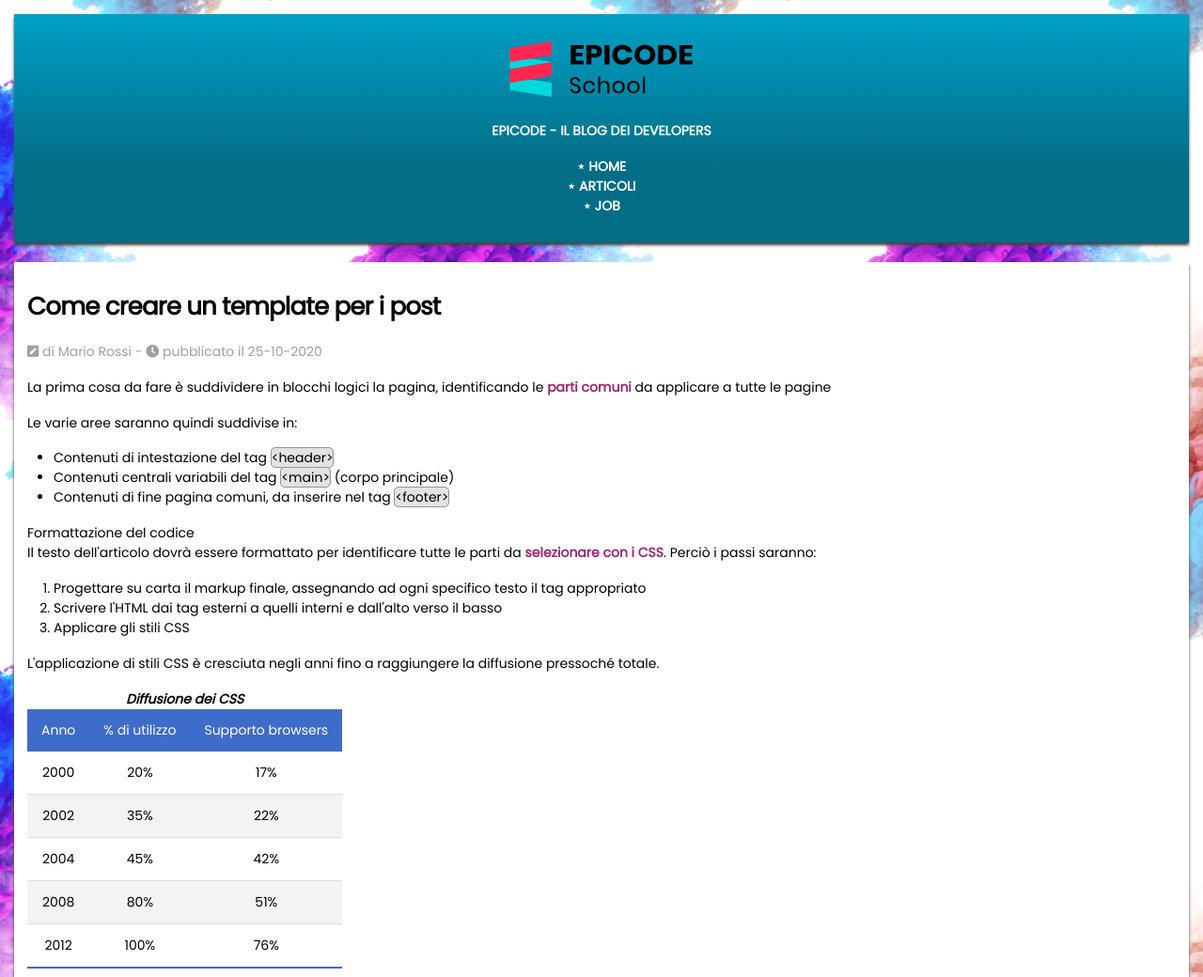
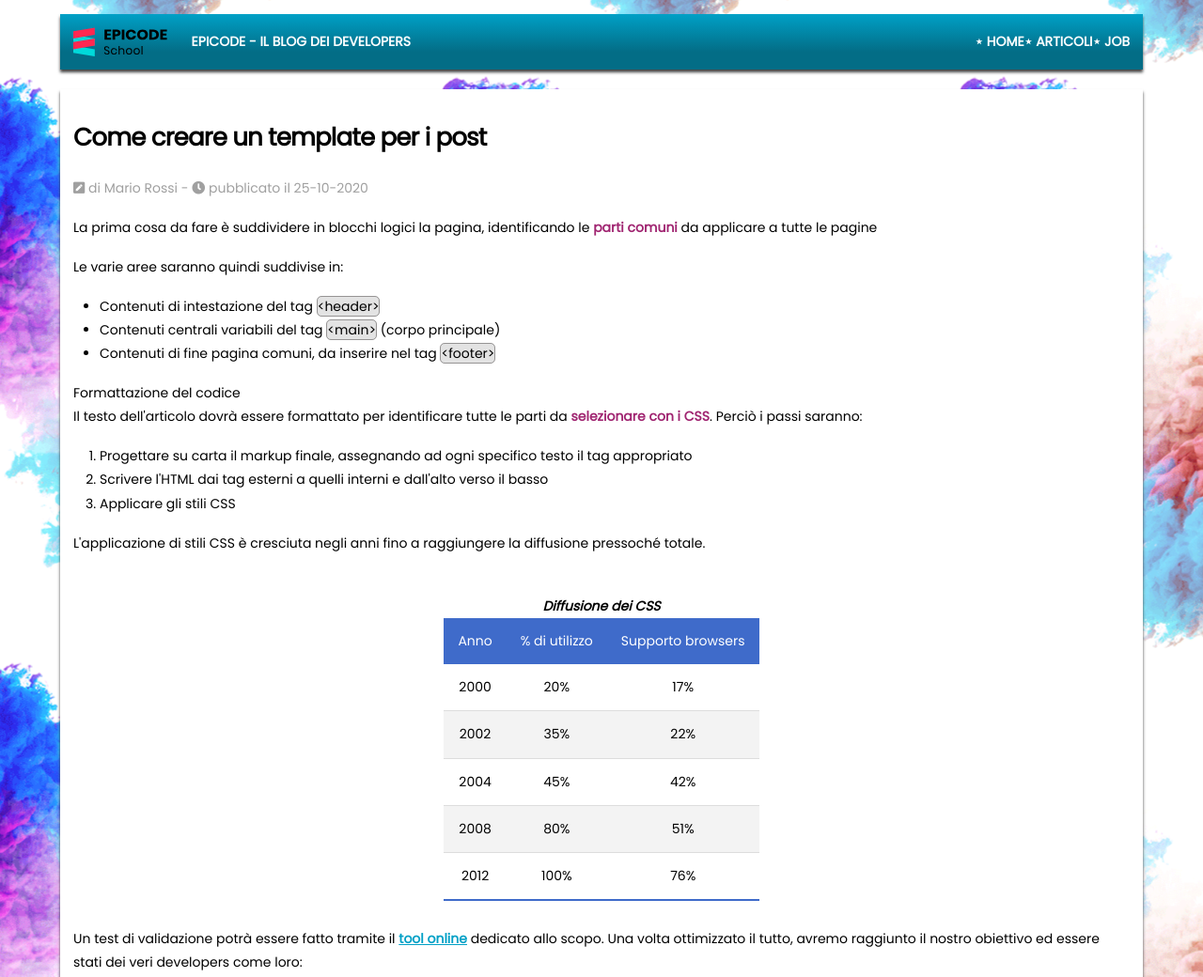
Before and after one commit to diclementef92/S5_L1_UX_UI, a plain HTML site: page index.html in a window 1280 px wide. Shown: the top 1040 px of the page at 94% size. Drawn offline with Linux system fonts and the light colour scheme.

Commit message:
prettier and setting header width media queries

```diff
--- a/assets/css/style.css
+++ b/assets/css/style.css
@@ -1,20 +1,30 @@
 /* IMPOSTAZIONI GENERALI */
-html {font-size: 62.5%;}
+html {
+  font-size: 62.5%;
+}
 body {
-    font-family: Poppins, 'Helvetica Neue', sans-serif;
+  font-family: Poppins, "Helvetica Neue", sans-serif;
   font-size: 1.4rem;
   line-height: 1.5;
   padding: 15px;
-    background-image: url('../img/sfondo.png');
+  background-image: url("../img/sfondo.png");
   background-position: center center;
 }
-* {box-sizing: border-box;}
-hr {display: none;} /* rimuove l'elemento */
+* {
+  box-sizing: border-box;
+}
+hr {
+  display: none;
+} /* rimuove l'elemento */
 
 /* HEADER */
 header {
-    background: rgb(0,160,198);
-    background: linear-gradient(180deg, rgba(0,160,198,1) 0%, rgba(3,109,134,1) 68%);
+  background: rgb(0, 160, 198);
+  background: linear-gradient(
+    180deg,
+    rgba(0, 160, 198, 1) 0%,
+    rgba(3, 109, 134, 1) 68%
+  );
   text-align: center;
   text-transform: uppercase;
   font-weight: bold;
@@ -25,6 +35,7 @@ header {
 }
 header div img {
   margin-bottom: 20px;
+  width: 150px;
 }
 header nav ul {
   margin: 0;
@@ -48,7 +59,7 @@ main {
   background-color: #fff;
   box-shadow: 0 3px 3px #444;
   padding: 2em 1em;
-    margin-bottom:1.5em ;
+  margin-bottom: 1.5em;
 }
 section {
   background-color: #e3e3e3;
@@ -71,17 +82,23 @@ h1 {
   letter-spacing: -0.03em;
   margin-bottom: 0.7em;
 }
-p, address, ul, ol, dl, blockquote {
+p,
+address,
+ul,
+ol,
+dl,
+blockquote {
   margin-bottom: 1.2em;
 }
 h1 + p {
   color: #a0a0a0;
 }
-ul, ol {
+ul,
+ol {
   margin-left: 2em;
 }
 a {
-    color: #00A0C6;
+  color: #00a0c6;
   font-weight: bold;
 }
 strong {
@@ -112,7 +129,8 @@ thead tr {
   background-color: #3f6bca;
   color: #ffffff;
 }
-th, td {
+th,
+td {
   padding: 12px 15px;
   vertical-align: bottom;
   text-align: center;
@@ -164,11 +182,14 @@ aside div p:last-child {
   text-align: right;
 }
 
-
 /* FOOTER */
 footer {
-    background: rgb(53,53,53);
-    background: linear-gradient(0deg, rgba(53,53,53,1) 0%, rgba(5,85,103,1) 68%);
+  background: rgb(53, 53, 53);
+  background: linear-gradient(
+    0deg,
+    rgba(53, 53, 53, 1) 0%,
+    rgba(5, 85, 103, 1) 68%
+  );
   box-shadow: 0 3px 3px #444;
   color: #f0f0f0;
   padding: 1em;
@@ -178,3 +199,79 @@ footer {
 footer a {
   color: fuchsia;
 }
+@media screen and (max-width: 450px) {
+  header ul {
+    display: flex;
+    align-items: center;
+    justify-content: end;
+  }
+  header nav {
+    display: flex;
+    align-items: center;
+    justify-content: center;
+  }
+}
+
+/* layout Medium */
+@media screen and (min-width: 450px) {
+  header ul {
+    display: flex;
+    justify-content: end;
+    align-items: center;
+  }
+  header nav {
+    display: flex;
+    align-items: center;
+  }
+  table {
+    margin: 3em auto 2em auto;
+  }
+}
+/* layout Desktop  */
+@media screen and (min-width: 700px) {
+  header {
+    background: rgb(0, 160, 198);
+    background: linear-gradient(
+      180deg,
+      rgba(0, 160, 198, 1) 0%,
+      rgba(3, 109, 134, 1) 68%
+    );
+    text-transform: uppercase;
+    font-weight: bold;
+    color: white;
+    box-shadow: 0 3px 3px #444;
+    padding: 1em;
+    display: flex;
+    justify-content: space-between;
+  }
+
+  header > div {
+    display: flex;
+    align-items: center;
+  }
+  header div img {
+    width: 100px;
+    margin: 0;
+  }
+  header div p {
+    padding-left: 2vw;
+    margin: 0;
+  }
+  header ul {
+    display: flex;
+    justify-content: end;
+    align-items: center;
+  }
+  header nav {
+    display: flex;
+    align-items: center;
+  }
+  body {
+    line-height: 1.8;
+    padding-left: 5vw;
+    padding-right: 5vw;
+  }
+  table {
+    margin: 3em auto 2em auto;
+  }
+}
--- a/index.html
+++ b/index.html
@@ -17,7 +17,7 @@
 <body>
     <header>
         <div>
-            <img src="./assets/img/logo.svg" alt="logo del blog" width="250" height="60">
+            <img src="./assets/img/logo.svg" alt="logo del blog">
             <p>Epicode - Il blog dei developers</p>
         </div>
         <nav>
```
Lines whose indentation alone changed are shown as unchanged.
